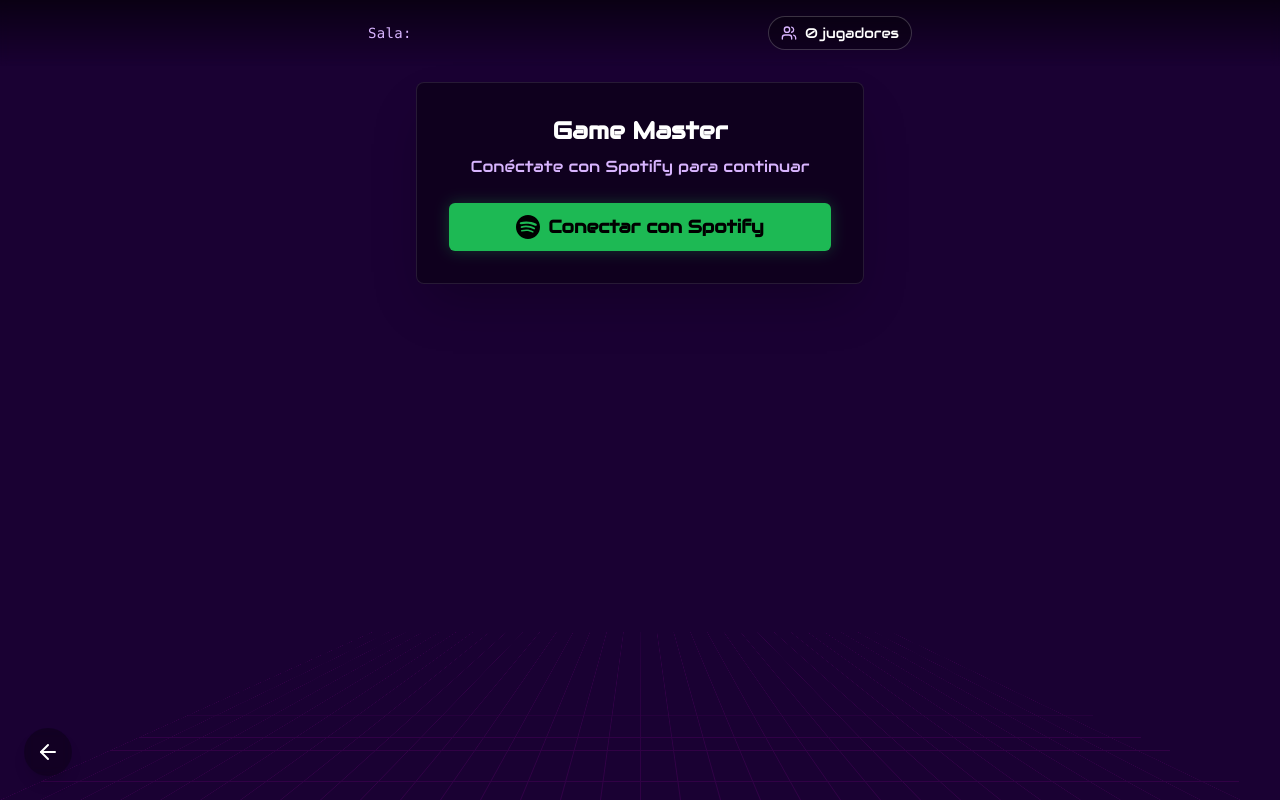
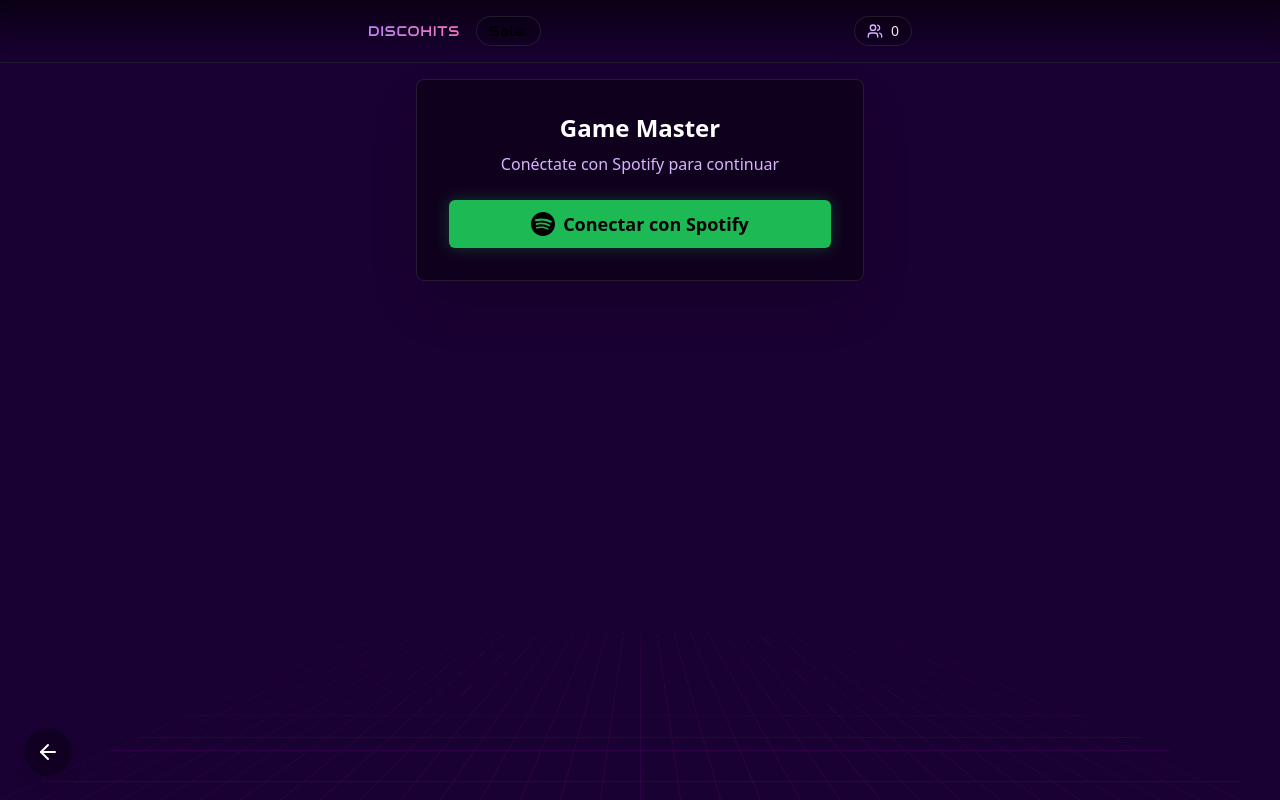
Before and after one commit to MMarioB/music-bingo, a React (Vite) app: page / in a window 1280 px wide. Both pictures are taken after a click on the button "Game Master". Built offline with nearby package versions, Linux system fonts and the light colour scheme; no server answers; what spotify-web-api-js would draw is missing.

Commit message:
fix font

```diff
--- a/index.html
+++ b/index.html
@@ -4,7 +4,9 @@
     <meta charset="UTF-8" />
     <link rel="icon" type="image/svg+xml" href="/public/favicon.svg" />
     <meta name="viewport" content="width=device-width, initial-scale=1.0" />
-    <title>Music Bingo</title>
+    <meta name="description" content="Music Bingo - Un juego de bingo musical interactivo" />
+    <meta name="theme-color" content="#1a0133" />
+    <title>DISCOHITS - Music Bingo</title>
   </head>
   <body>
     <div id="root"></div>
--- a/src/components/GameLayout.jsx
+++ b/src/components/GameLayout.jsx
@@ -3,7 +3,7 @@ import PropTypes from 'prop-types';
 
 const GameLayout = ({ children, roomCode, playersCount, showSelect, selectContent }) => {
     return (
-    <div className="min-h-screen bg-[#1a0133] flex flex-col relative overflow-hidden font-audiowide">
+        <div className="min-h-screen bg-[#1a0133] flex flex-col relative overflow-hidden">
             {/* Fondo con cuadrícula */}
             <div
                 className="absolute inset-0 opacity-10"
@@ -19,27 +19,34 @@ const GameLayout = ({ children, roomCode, playersCount, showSelect, selectConten
             />
 
             {/* Header compacto */}
-      <div className="w-full bg-gradient-to-b from-black/60 to-transparent backdrop-blur-sm">
+            <div className="w-full bg-gradient-to-b from-black/60 to-transparent backdrop-blur-sm border-b border-white/10">
                 <div className="max-w-xl mx-auto p-4">
-          <div className="flex items-center justify-between">
-            {/* Info de sala y select a la izquierda */}
+                    <div className="flex items-center justify-between gap-4">
+                        {/* Título compacto a la izquierda */}
                         <div className="flex items-center gap-4">
-              <div className="text-sm font-mono tracking-wide text-purple-300">
-                Sala: <span className="text-white">{roomCode}</span>
+                            <h1 className="font-audiowide bg-gradient-to-r from-purple-400 to-pink-400 bg-clip-text text-transparent text-sm tracking-wider">
+                                DISCOHITS
+                            </h1>
+                            <div className="text-sm font-audiowide tracking-wide bg-black/20 px-3 py-1 rounded-full border border-white/10">
+                                Sala: <span className="text-white/90">{roomCode}</span>
                             </div>
+                        </div>
+
+                        <div className="flex items-center gap-4">
+                            {/* Select de dificultad si es necesario */}
                             {showSelect && (
                                 <div className="w-40">
                                     {selectContent}
                                 </div>
                             )}
+
+                            {/* Contador de jugadores */}
+                            <div className="flex items-center gap-2 bg-black/20 px-3 py-1 rounded-full border border-white/10">
+                                <Users className="w-4 h-4 text-purple-300" />
+                                <span className="text-white/90 text-sm">
+                                    {playersCount}
+                                </span>
                             </div>
-
-            {/* Jugadores conectados a la derecha */}
-            <div className="flex items-center gap-2 bg-black/30 px-3 py-1.5 rounded-full border border-white/20">
-              <Users className="w-4 h-4 text-purple-300" />
-              <span className="text-white text-sm">
-                {playersCount} {playersCount === 1 ? 'jugador' : 'jugadores'}
-              </span>
                         </div>
                     </div>
                 </div>
```
Lines whose indentation alone changed are shown as unchanged.
